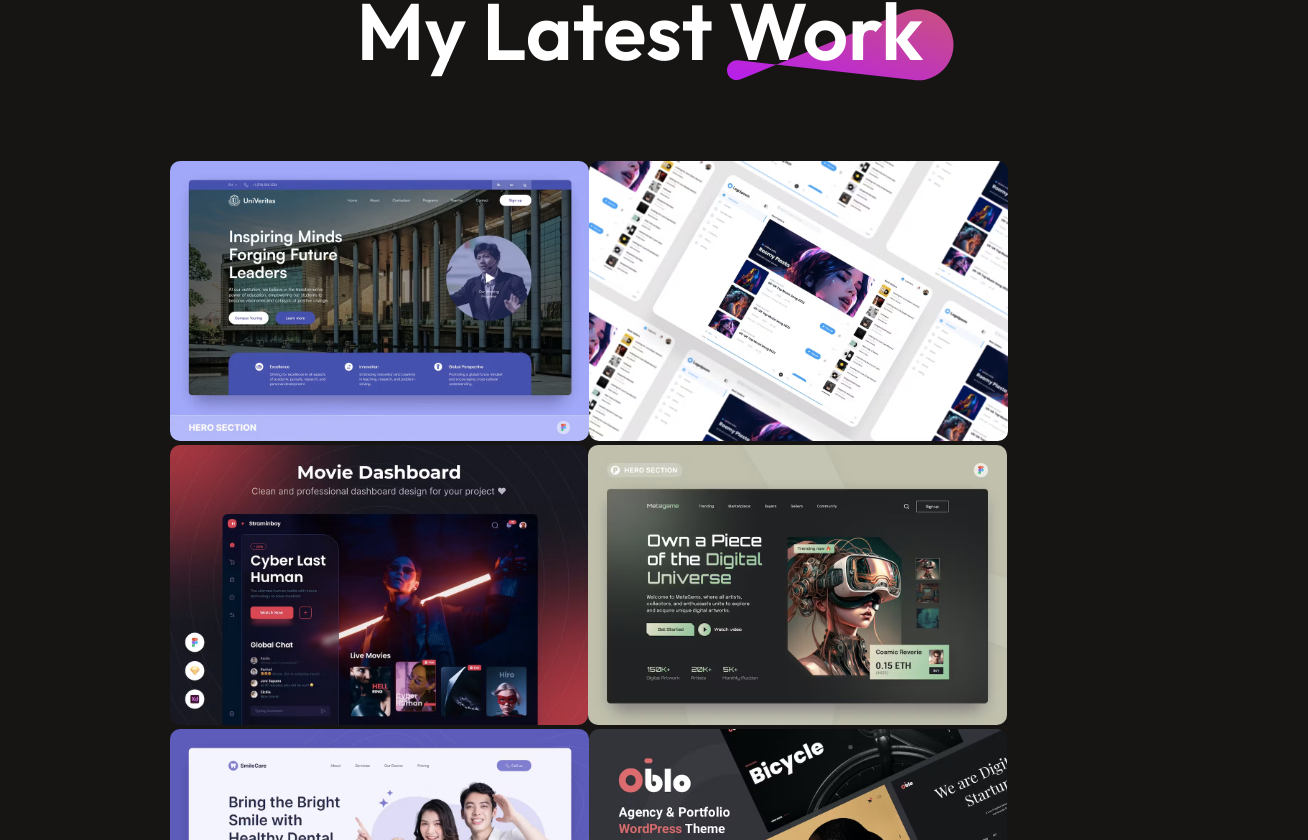
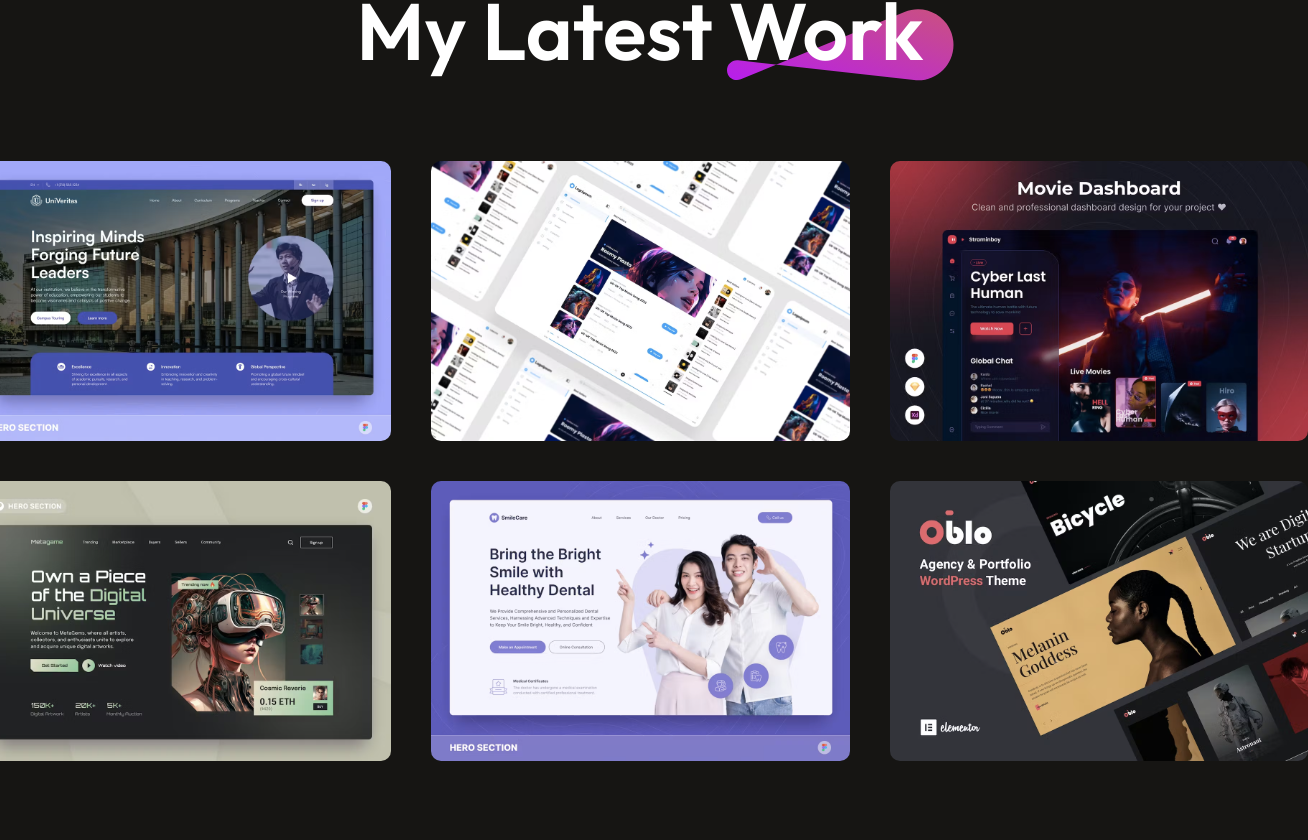
Before and after one commit to hellokristinafaye/portfolio-react, a React (Vite) app: page / in a window 1280 px wide. Shown: the part 2260-3100 px from the top of the page, 1308 px wide, since content can reach past the window. Built offline with nearby package versions, Linux system fonts and the light colour scheme.

Commit message:
images aligned

```diff
--- a/src/components/MyWork/MyWork.css
+++ b/src/components/MyWork/MyWork.css
@@ -20,3 +20,9 @@
     right: 0;
     z-index: -1;
 }
+
+.mywork-container {
+    display: grid;
+    grid-template-columns: 1fr 1fr 1fr;
+    gap: 40px;
+}
```
